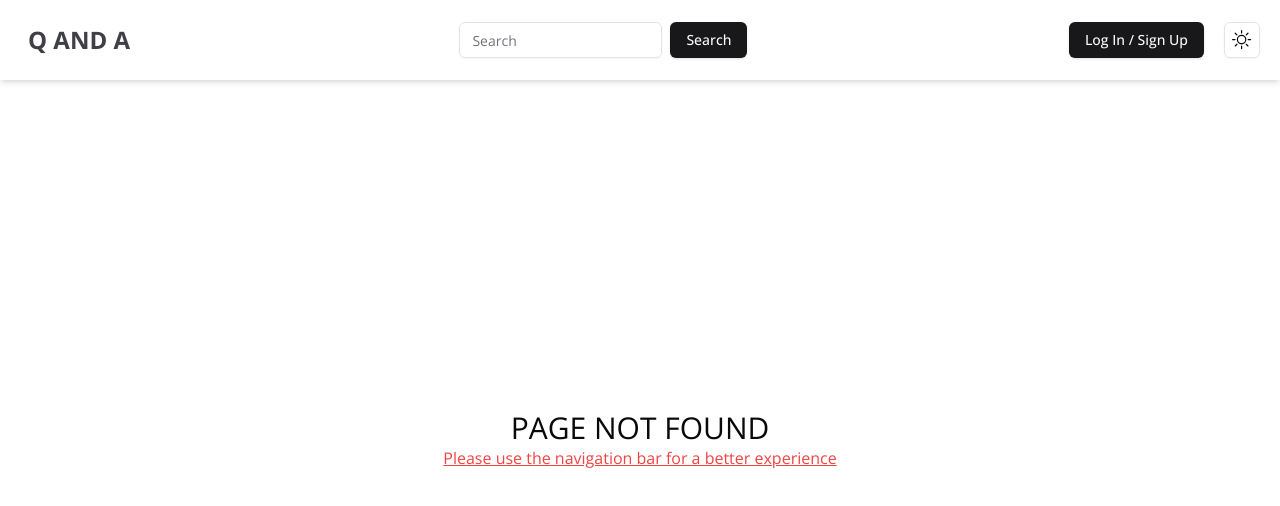
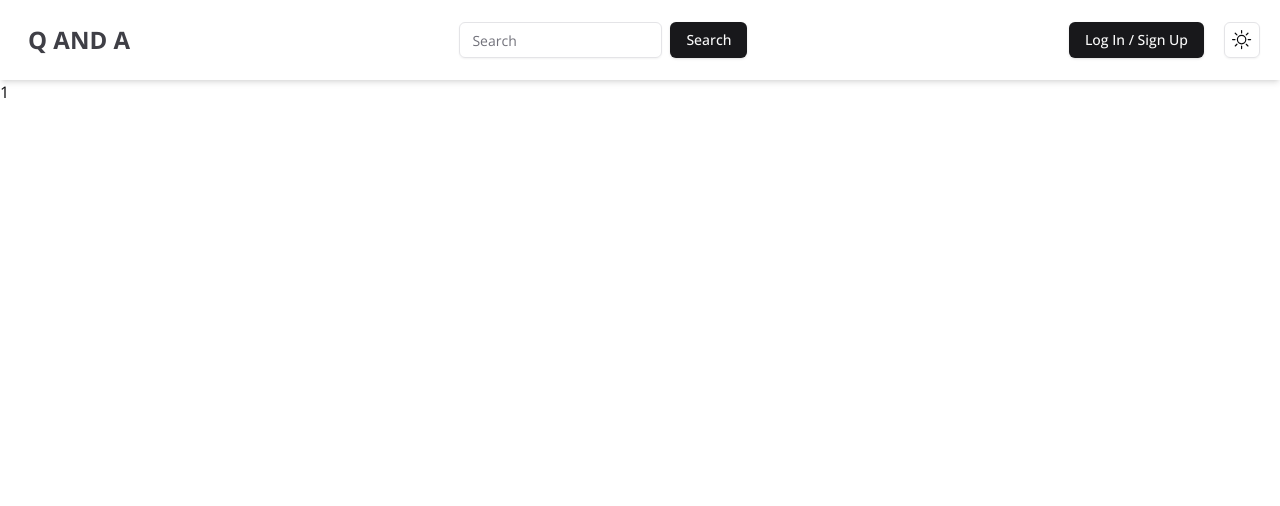
Before and after one commit to KennedyMungai/NewQAndA, a Next.js app in the folder frontend/: page /search/1 in a window 1280 px wide. Before the commit this address had no page. Shown: the top 506 px of the page. Built offline with nearby package versions, Linux system fonts and the light colour scheme.

Commit message:
Updated the search app rout

```diff
--- /dev/null
+++ b/frontend/app/search/[searchTerm]/page.tsx
@@ -0,0 +1,13 @@
+import React from 'react'
+
+type Props = {
+	params: {
+		searchTerm: string
+	}
+}
+
+const SearchedItem = ({ params: { searchTerm } }: Props) => {
+	return <div>{searchTerm}</div>
+}
+
+export default SearchedItem
--- a/frontend/app/search/page.tsx
+++ /dev/null
@@ -1,9 +0,0 @@
-import React from 'react'
-
-type Props = {}
-
-const SearchPage = (props: Props) => {
-	return <div>SearchPage</div>
-}
-
-export default SearchPage
```
